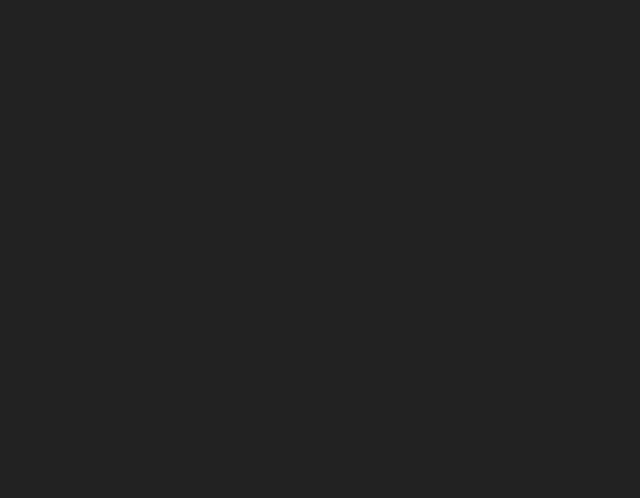
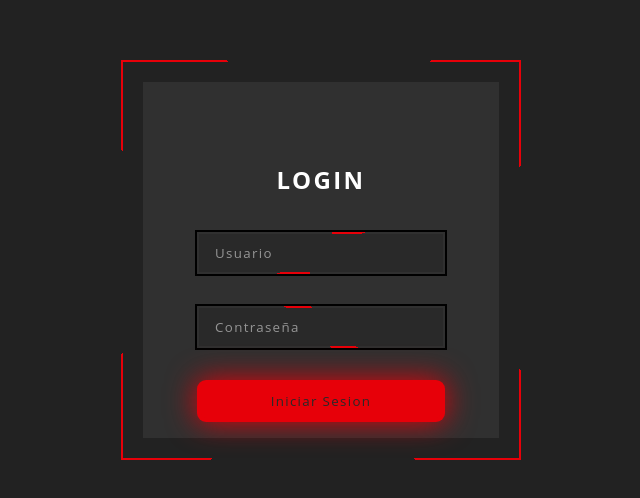
Before and after one commit to SnowCardenas/Sorteo-Project, a React (Vite) app: page /signIn in a window 1280 px wide. Before the commit this address had no page. Shown: the part 140-638 px from the top of the page, without its empty margins (319-959 px from the left). Built offline with nearby package versions, Linux system fonts and the light colour scheme.

Commit message:
add signIn page

```diff
--- a/src/App.jsx
+++ b/src/App.jsx
@@ -2,6 +2,7 @@ import { Route, Routes } from "react-router-dom";
 import "./App.css";
 import Home from "./Pages/Home";
 import Admin from "./Pages/Admin";
+import SignIn from "./Pages/SignIn";
 
 function App() {
   return (
@@ -9,6 +10,7 @@ function App() {
       <Routes>
         <Route path="/" element={<Home />} />
         <Route path="/admin" element={<Admin />} />
+        <Route path="/signIn" element={<SignIn />} />
       </Routes>
     </div>
   );
--- a/src/Pages/Home.jsx
+++ b/src/Pages/Home.jsx
@@ -1,5 +1,4 @@
 import "./Home.css";
-import ethereum from "../assets/ethereum.jpg";
 import AvatarFoto from "../assets/AvatarFoto.png";
 import { FaWhatsapp } from "react-icons/fa";
 import { PiTelegramLogo } from "react-icons/pi";
--- /dev/null
+++ b/src/Pages/SignIn.css
@@ -0,0 +1,124 @@
+@property --a {
+  syntax: "<angle>";
+  inherits: false;
+  initial-value: 0deg;
+}
+
+.signIn-body {
+  display: flex;
+  justify-content: center;
+  align-items: center;
+  min-height: 100vh;
+  background-color: #222;
+}
+
+.box-login {
+  position: relative;
+  width: 400px;
+  min-height: 400px;
+  display: flex;
+  justify-content: center;
+  align-items: center;
+  background: repeating-conic-gradient(from var(--a), #e70009 0%, #e70009 10%, transparent 10%, transparent 50%);
+  animation: animate 6s linear infinite;
+}
+
+@keyframes animate {
+  0% {
+    --a: 0deg;
+  }
+  100% {
+    --a: 360deg;
+  }
+}
+
+.box-login::before {
+  content: "";
+  position: absolute;
+  width: 100%;
+  height: 100%;
+  background: repeating-conic-gradient(from var(--a), #e70009 0%, #e70009 10%, transparent 10%, transparent 50%);
+  animation: animate 6s linear infinite;
+  animation-delay: -1.5s;
+}
+
+.box-login::after {
+  content: "";
+  position: absolute;
+  inset: 2px;
+  border: 20px solid #222;
+  background-color: #303030;
+}
+.form-login {
+  position: absolute;
+  z-index: 1000;
+}
+
+.form-login h2 {
+  color: #fff;
+  font-weight: 500px;
+  margin-bottom: 20px;
+  padding-top: 60px;
+  text-align: center;
+  letter-spacing: 0.1em;
+  text-transform: uppercase;
+}
+
+.inputBx-login {
+  position: relative;
+  margin-top: 40px;
+  width: 240px;
+}
+
+.inputBx-login span {
+  position: absolute;
+  inset: -2px;
+  z-index: 1;
+}
+
+.inputBx-login span:before {
+  content: "";
+  position: absolute;
+  inset: -2px;
+  background: repeating-conic-gradient(from var(--a), #e70009 0%, #e70009 10%, transparent 10%, transparent 50%);
+  animation: animate 6s linear infinite;
+  box-shadow: 0 0 0 2px #000;
+}
+
+.inputBx-login:nth-child(2) span:before {
+  animation-delay: -1.5s;
+}
+
+.inputBx-login span::after {
+  content: "";
+  position: absolute;
+  inset: 0;
+  background: #292929;
+}
+
+.inputBx-login input {
+  position: relative;
+  z-index: 10000;
+  outline: none;
+  border: none;
+  width: 100%;
+  padding: 8px 14px;
+  background: transparent;
+  color: #fff;
+  letter-spacing: 0.1em;
+}
+
+.inputBx-login input::placeholder {
+  color: #fff;
+  opacity: 0.5;
+}
+
+.inputBx-login .submit-login {
+  background-color: #e70009;
+  cursor: pointer;
+  box-shadow: 0 0 0 4px #e70009;
+  width: 100%;
+  font-weight: 500;
+  color: #292929;
+  filter: drop-shadow(0 0 15px #e70009);
+}
--- /dev/null
+++ b/src/Pages/SignIn.jsx
@@ -0,0 +1,43 @@
+import { useState } from "react";
+import "./SignIn.css";
+
+export default function SignIn() {
+  const [email, setEmail] = useState("");
+  const [password, setPassword] = useState("");
+
+  const onChangeEmail = (e) => {
+    setEmail(e.target.value);
+  };
+
+  const onChangePassword = (e) => {
+    setPassword(e.target.value);
+  };
+
+  const handleSubmit = (e) => {
+    e.preventDefault();
+
+    console.log(email);
+    console.log(password);
+  };
+
+  return (
+    <div className="signIn-body">
+      <div className="box-login">
+        <form onSubmit={handleSubmit} className="form-login">
+          <h2>Login</h2>
+          <div className="inputBx-login">
+            <span></span>
+            <input onChange={onChangeEmail} type="text" placeholder="Usuario" />
+          </div>
+          <div className="inputBx-login">
+            <span></span>
+            <input onChange={onChangePassword} type="password" placeholder="Contraseña" />
+          </div>
+          <div className="inputBx-login">
+            <input className="submit-login" type="submit" value="Iniciar Sesion" />
+          </div>
+        </form>
+      </div>
+    </div>
+  );
+}
```
